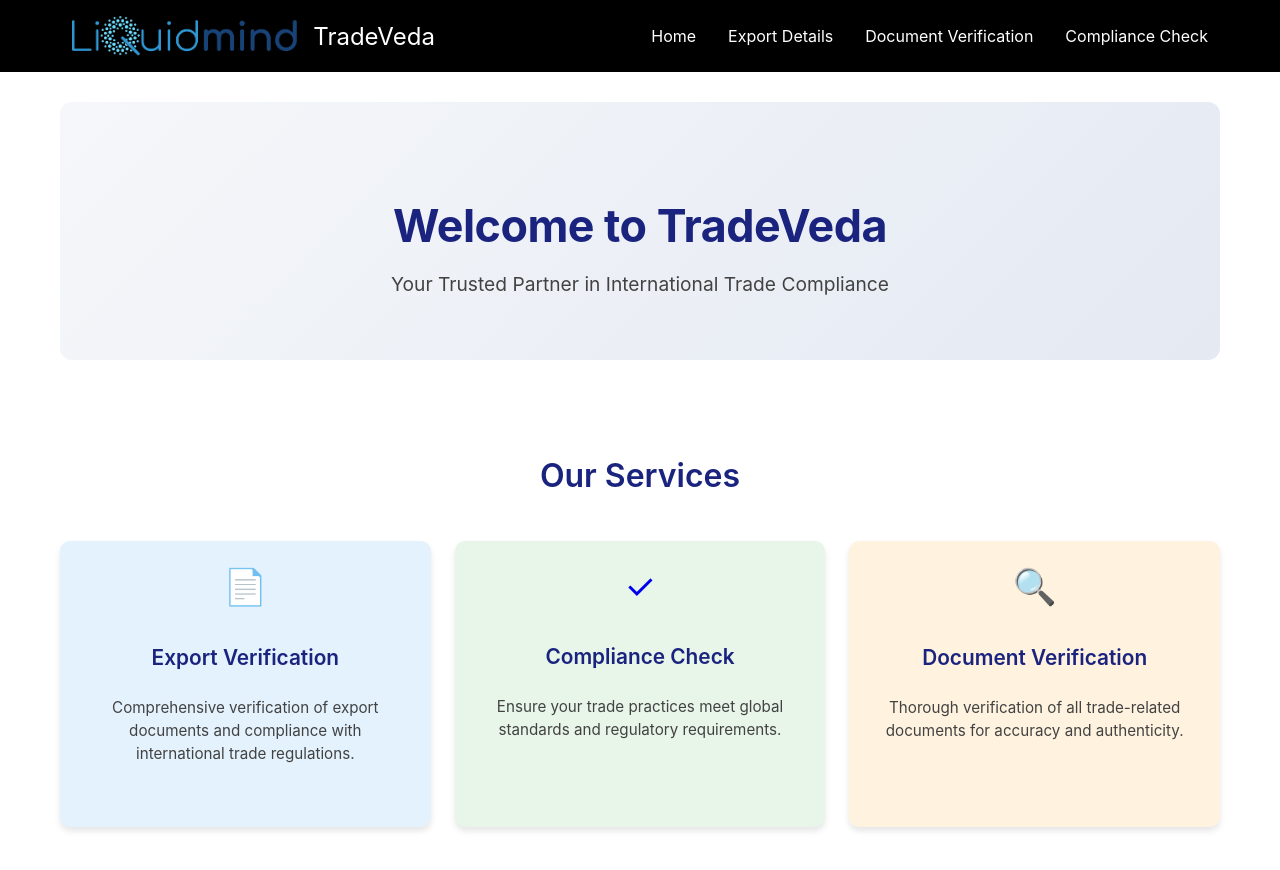
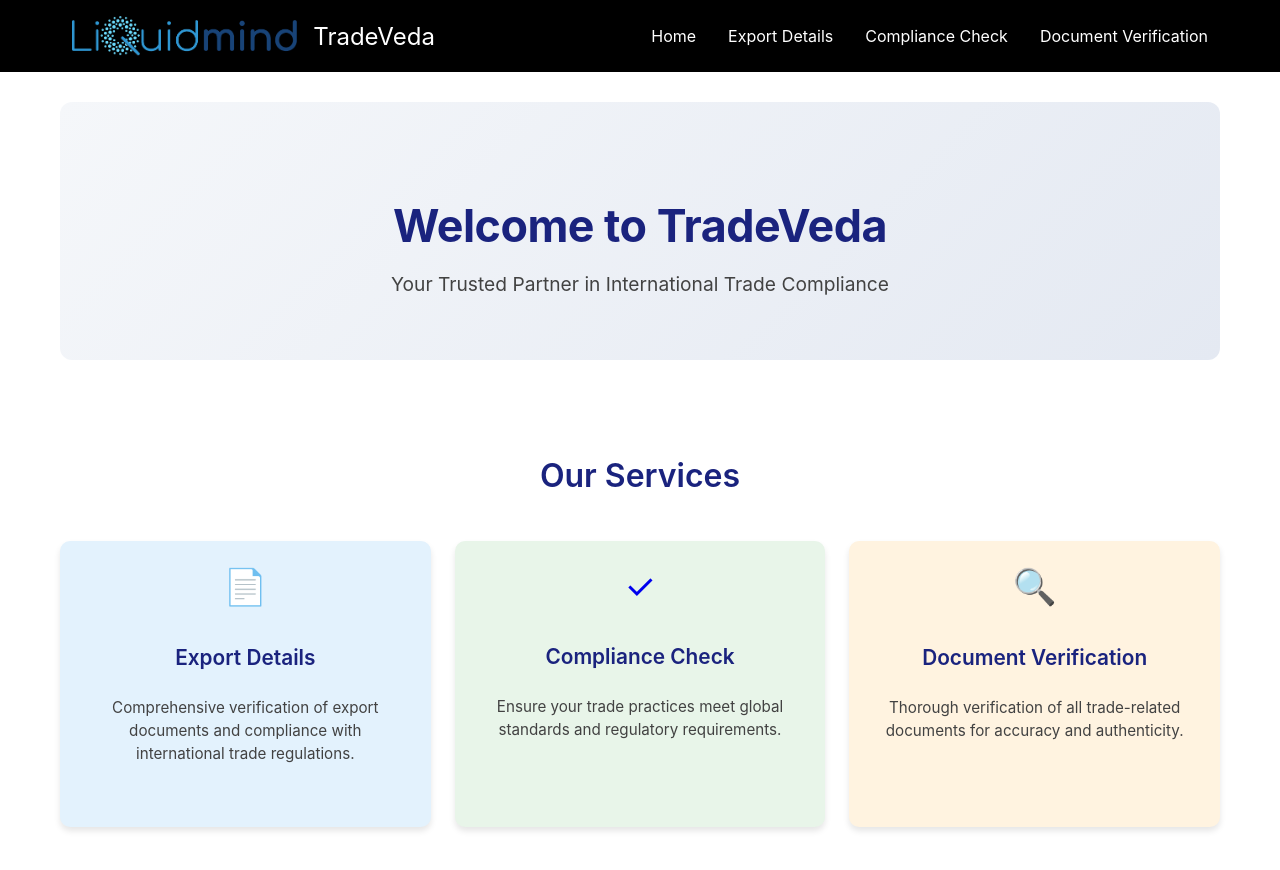
Before and after one commit to thecolossalsparkle/tradeveda, a React (Create React App) app: page / in a window 1280 px wide. Shown: the top 870 px of the page. Built offline with nearby package versions, Linux system fonts and the light colour scheme.

Commit message:
navbar sequence changed

```diff
--- a/src/components/Navbar.jsx
+++ b/src/components/Navbar.jsx
@@ -27,8 +27,8 @@
         <div className={`nav-menu ${isMenuOpen ? 'active' : ''}`}>
           <Link to="/" className="nav-link" onClick={toggleMenu}>Home</Link>
           <Link to="/export-verification" className="nav-link" onClick={toggleMenu}>Export Details</Link>
+          <Link to="/compliance-check" className="nav-link" onClick={toggleMenu}>Compliance Check</Link>
           <Link to="/document-verification" className="nav-link" onClick={toggleMenu}>Document Verification</Link>
-          <Link to="/compliance-check" className="nav-link" onClick={toggleMenu}>Compliance Check</Link>
         </div>
       </div>
     </nav>
--- a/src/pages/Home.jsx
+++ b/src/pages/Home.jsx
@@ -4,7 +4,7 @@
 const Home = () => {
   const services = [
     {
-      title: 'Export Verification',
+      title: 'Export Details',
       description: 'Comprehensive verification of export documents and compliance with international trade regulations.',
       icon: '📄',
       link: '/export-verification',
```
